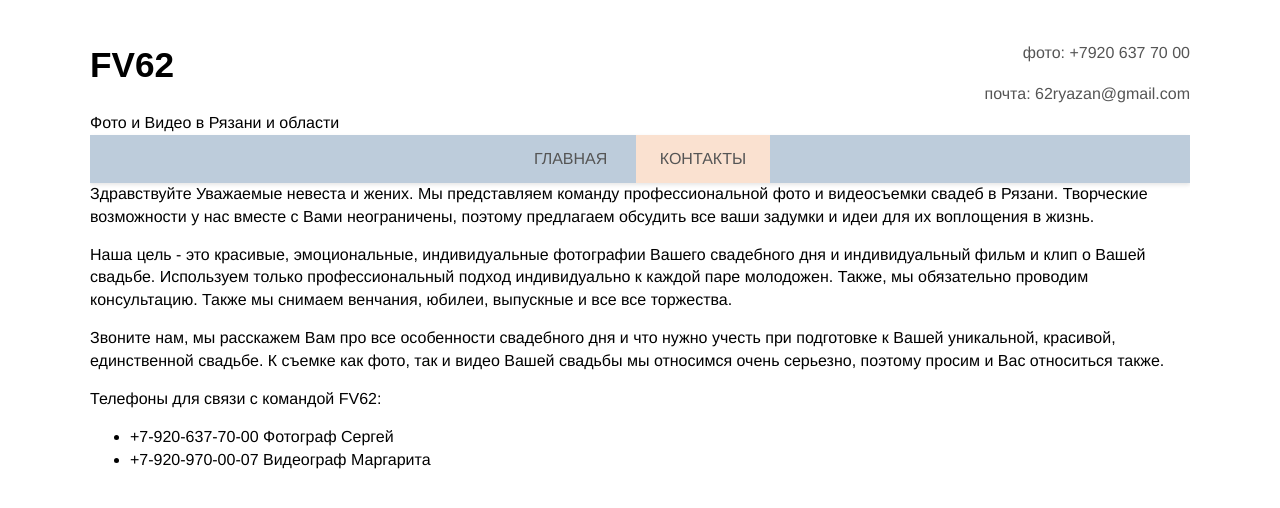
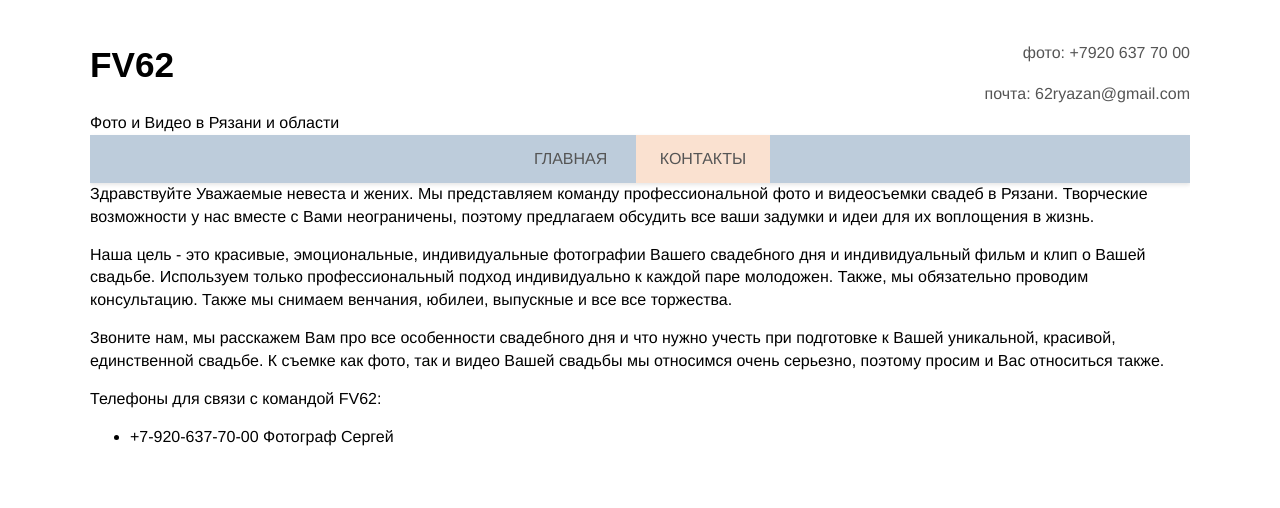
Before and after one commit to fv62/fv62.github.io, a Jekyll site: the page built from _pages/kontakty.md, in a window 1280 px wide. Shown: the top 508 px of the page. Built offline with Jekyll 4.4.1, drawn with Linux system fonts in a browser that asks for light colours.

Commit message:
Update kontakty.md

```diff
--- a/_pages/kontakty.md
+++ b/_pages/kontakty.md
@@ -11,4 +11,3 @@ title: КОНТАКТЫ
 
 Телефоны для связи с командой FV62:
 - +7-920-637-70-00 Фотограф  Сергей
-- +7-920-970-00-07 Видеограф  Маргарита
```
